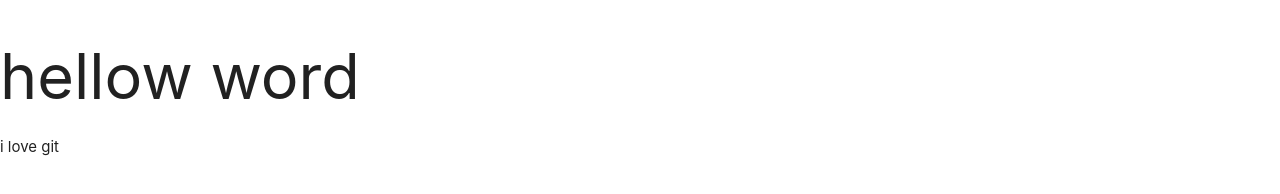
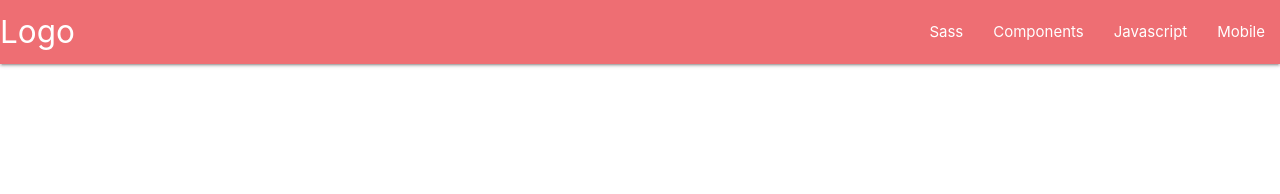
Before and after one commit to bahmanbky4/bahmanbky4, a plain HTML site: page index.html in a window 1280 px wide. Drawn offline with Linux system fonts and the light colour scheme.

Commit message:
3rd part

```diff
--- a/assets/js/script.js
+++ b/assets/js/script.js
@@ -0,0 +1,4 @@
+document.addEventListener("DOMContentLoaded", function () {
+  var elems = document.querySelectorAll(".sidenav");
+  var instances = M.Sidenav.init(elems, {});
+});
--- a/index.html
+++ b/index.html
@@ -1,19 +1,40 @@
 <!DOCTYPE html>
 <html lang="en">
+
 <head>
     <meta charset="UTF-8">
     <meta name="viewport" content="width=device-width, initial-scale=1.0">
     <link rel="stylesheet" href="/assets/materialize/css/materialize.min.css">
     <link rel="stylesheet" href="/assets/css/main.css">
+    <link href="https://fonts.googleapis.com/icon?family=Material+Icons" rel="stylesheet">
     <title>Document</title>
 </head>
+
 <body>
-    <h1>hellow word</h1>
-    <p>i love git</p>
+    <nav>
+        <div class="nav-wrapper">
+            <a href="#!" class="brand-logo">Logo</a>
+            <a href="#" data-target="mobile-demo" class="sidenav-trigger"><i class="material-icons">menu</i></a>
+            <ul class="right hide-on-med-and-down">
+                <li><a href="sass.html">Sass</a></li>
+                <li><a href="badges.html">Components</a></li>
+                <li><a href="collapsible.html">Javascript</a></li>
+                <li><a href="mobile.html">Mobile</a></li>
+            </ul>
+        </div>
+    </nav>
+
+    <ul class="sidenav" id="mobile-demo">
+        <li><a href="sass.html">Sass</a></li>
+        <li><a href="badges.html">Components</a></li>
+        <li><a href="collapsible.html">Javascript</a></li>
+        <li><a href="mobile.html">Mobile</a></li>
+    </ul>
 
 
 
     <script src="/assets/materialize/js/materialize.min.js"></script>
     <script src="/assets/js/script.js"></script>
 </body>
+
 </html>
```
